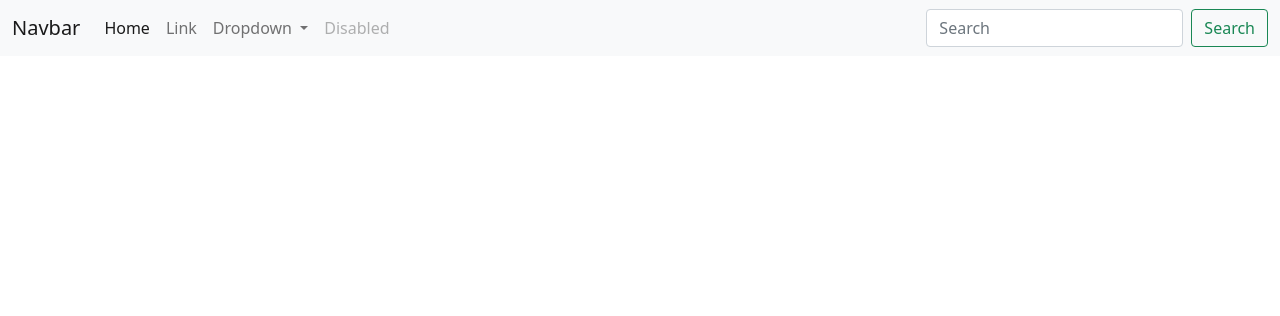
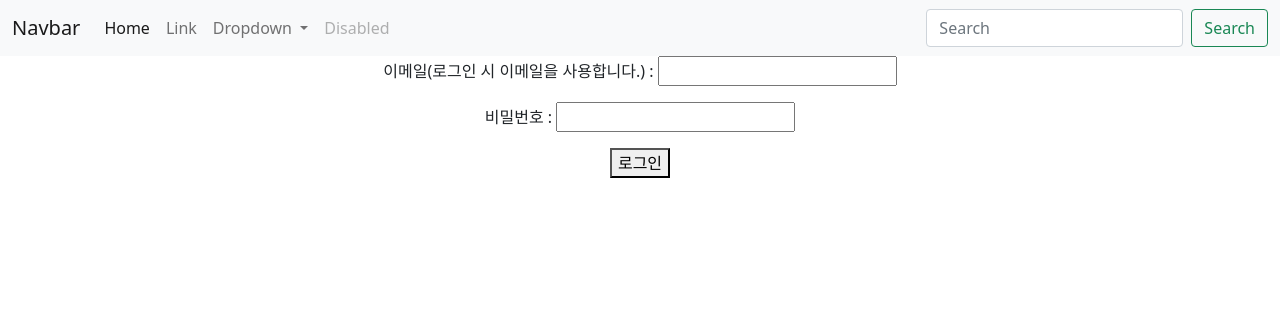
Before and after one commit to Jin409/movierepository, a Django app: page /user/login in a window 1280 px wide. Shown: the top 316 px of the page. Run offline with Django 4.2, Linux system fonts and the light colour scheme.

Commit message:
로그인 구현중...

```diff
--- a/movie/main/templates/home.html
+++ b/movie/main/templates/home.html
@@ -1,4 +1,5 @@
 {% extends 'base.html' %}
 {% block content%}
 <a href="{% url 'user:signup' %}">회원가입</a>
+<a href="{% url 'user:login' %}">로그인</a>
 {% endblock %}
--- a/movie/user/templates/login.html
+++ b/movie/user/templates/login.html
@@ -1 +1,13 @@
 {% extends 'base.html' %}
+{% block content%}
+{% for error in err_data%}
+
+{% endfor %}
+<form action="{% url 'user:login' %}" method="POST">
+    {% csrf_token %}
+
+    <p>이메일(로그인 시 이메일을 사용합니다.) : <input type="text" name="user_email"></p>
+    <p>비밀번호 : <input type="text" name="user_password"></p>
+    <button type="submit">로그인</button>
+    </form>
+{% endblock %}
--- a/movie/user/views.py
+++ b/movie/user/views.py
@@ -1,11 +1,30 @@
 from django.shortcuts import render,redirect
 from django.contrib.auth.hashers import make_password, check_password
-
-
 from .models import *
 
 def login(request):
-    return render(request,'login.html')
+    if request.method =='GET':
+        return render(request, 'login.html')
+    elif request.method == 'POST':
+        user_email = request.POST.get('user_email', None)
+        user_password = request.POST.get('user_password', None)
+        err_data = {}
+        if not(user_email and user_password):
+            err_data['error'] = '모든 값을 입력해 주세요.'
+            return render(request,'login.html',{'err_data':err_data})
+        else:
+            user = User.objects.get(user_email=user_email)
+            if user!=None:
+                if check_password(user_password, user.user_password):
+                    request.session['user'] = user.user_id
+                else:
+                    err_data['error'] = '비밀번호가 일치하지 않습니다.'
+                    return render(request,'login.html',{'err_data':err_data})
+            else:
+                err_data['nouser'] = '존재하지 않는 사용자입니다.'
+                return render(request,'login.html',{'err_data':err_data})
+            return redirect("home")
+
 
 def signup(request):
     if request.method=="GET":
```
Also changed, not shown: movie/db.sqlite3.
